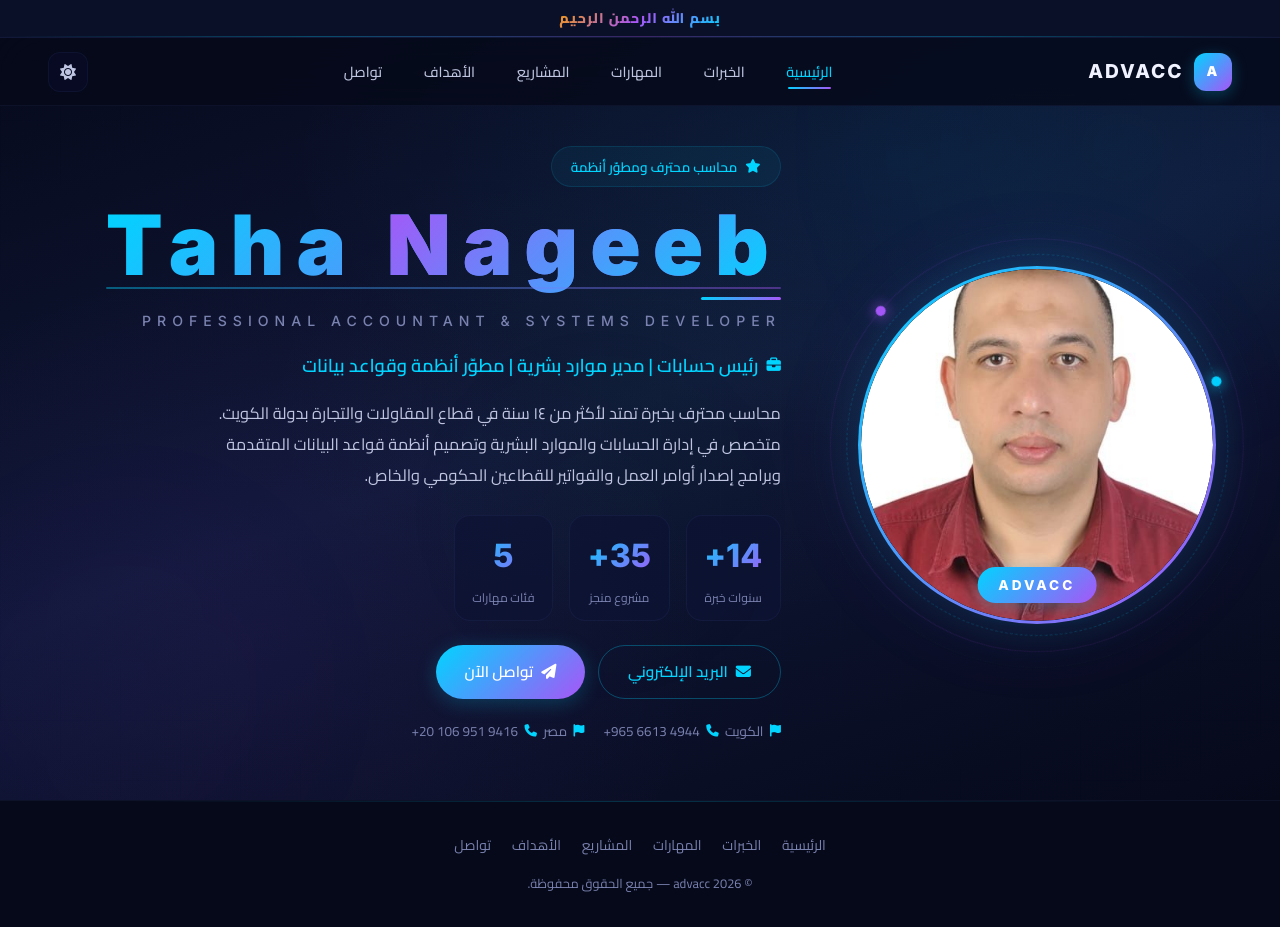
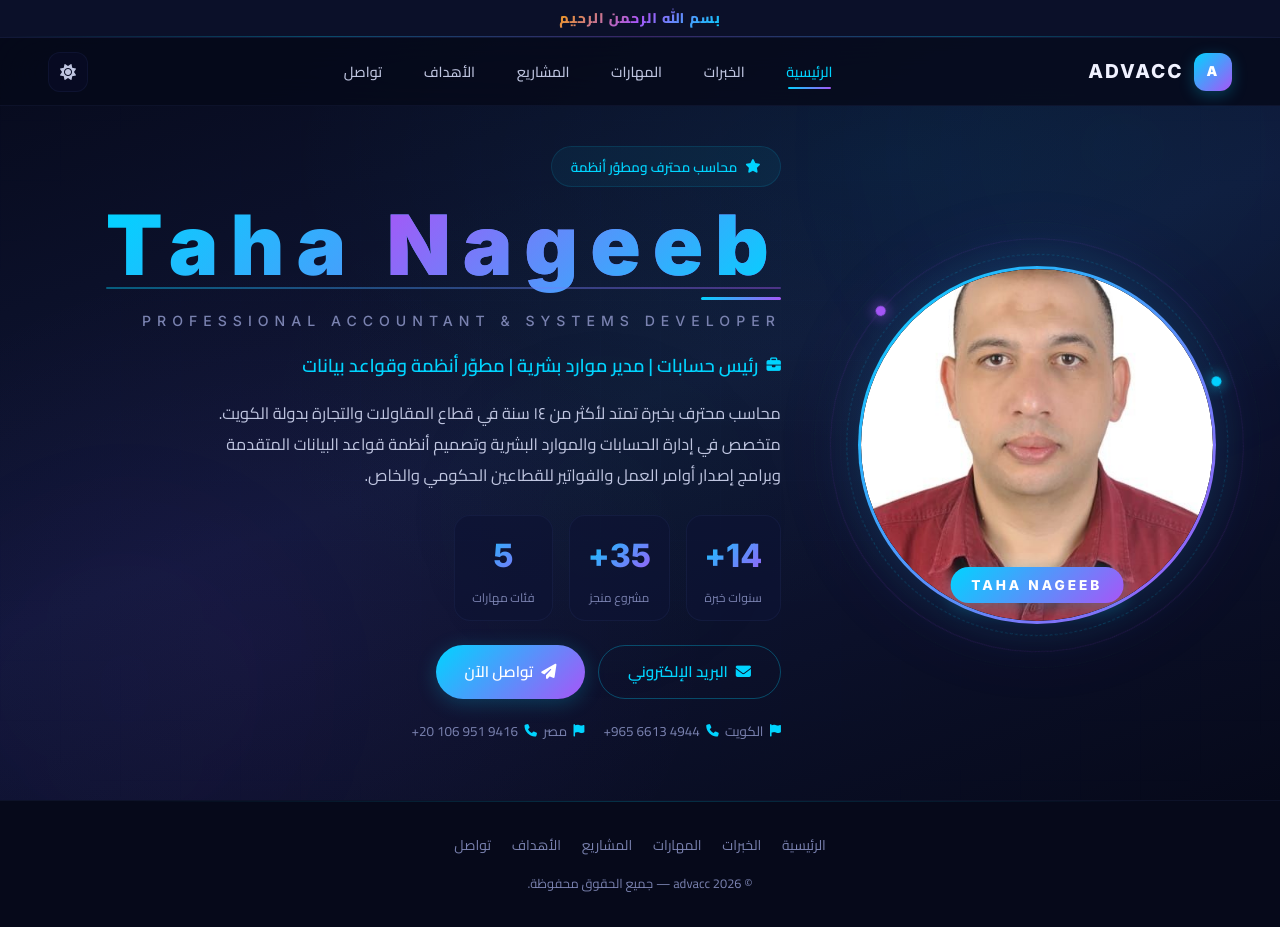
Before and after one commit to MahmoudNageeb/portfolio, a Next.js app: page / in a window 1280 px wide. Built offline with nearby package versions, Linux system fonts and the light colour scheme.

Commit message:
Update page.tsx

```diff
--- a/app/page.tsx
+++ b/app/page.tsx
@@ -80,14 +80,14 @@ export default function Home() {
               <Image
                 src="/profile.jpg"
                 alt="Taha Nageeb"
-                width={300}
-                height={150}
+                width={250}
+                height={250}
                 className="profile-image"
                 priority
                 quality={80}
               />
             </div>
-            <span className="pc-label">ADVACC</span>
+            <span className="pc-label">TAHA NAGEEB</span>
           </div>
         </div>
       </div>
```
